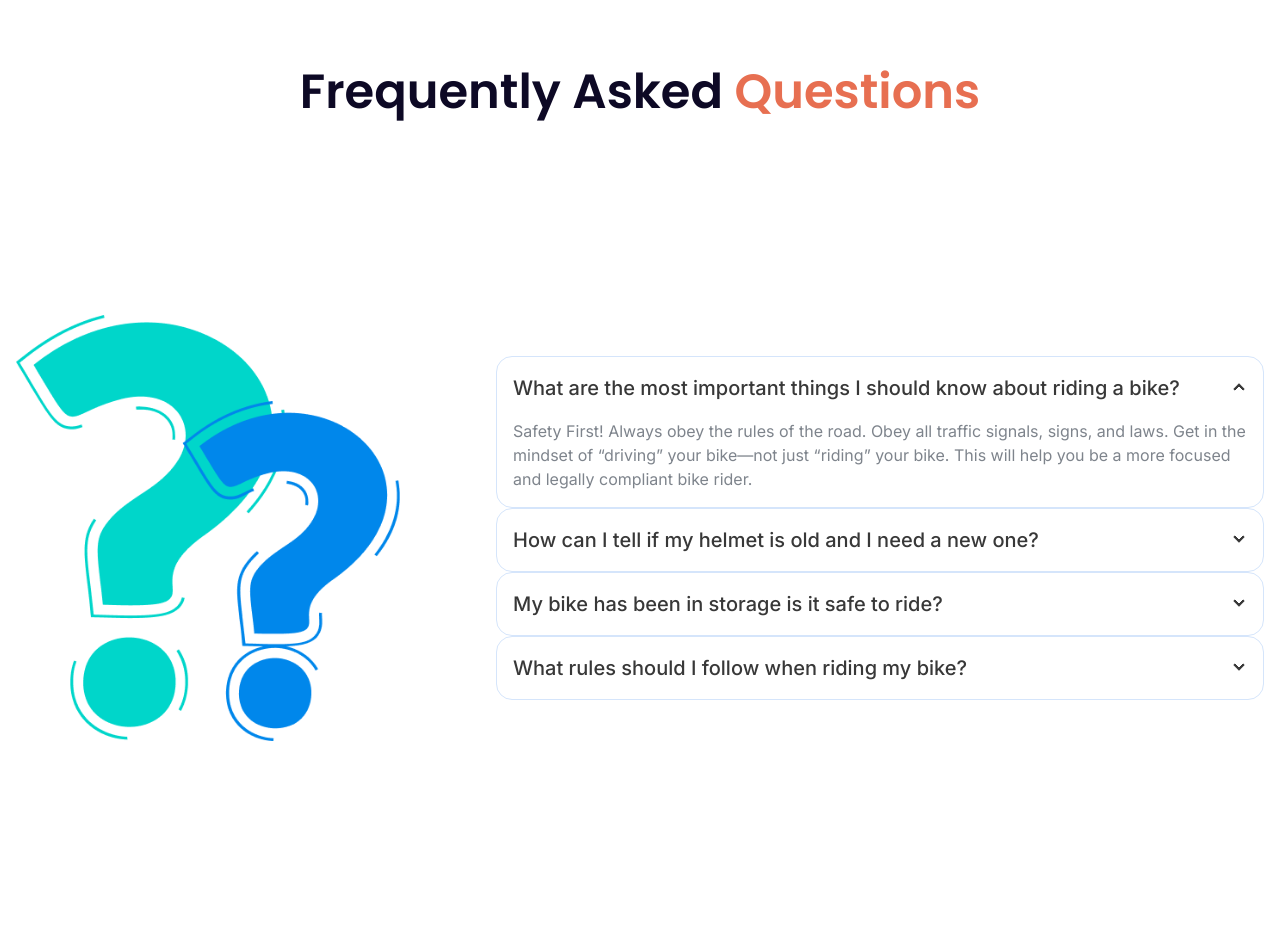
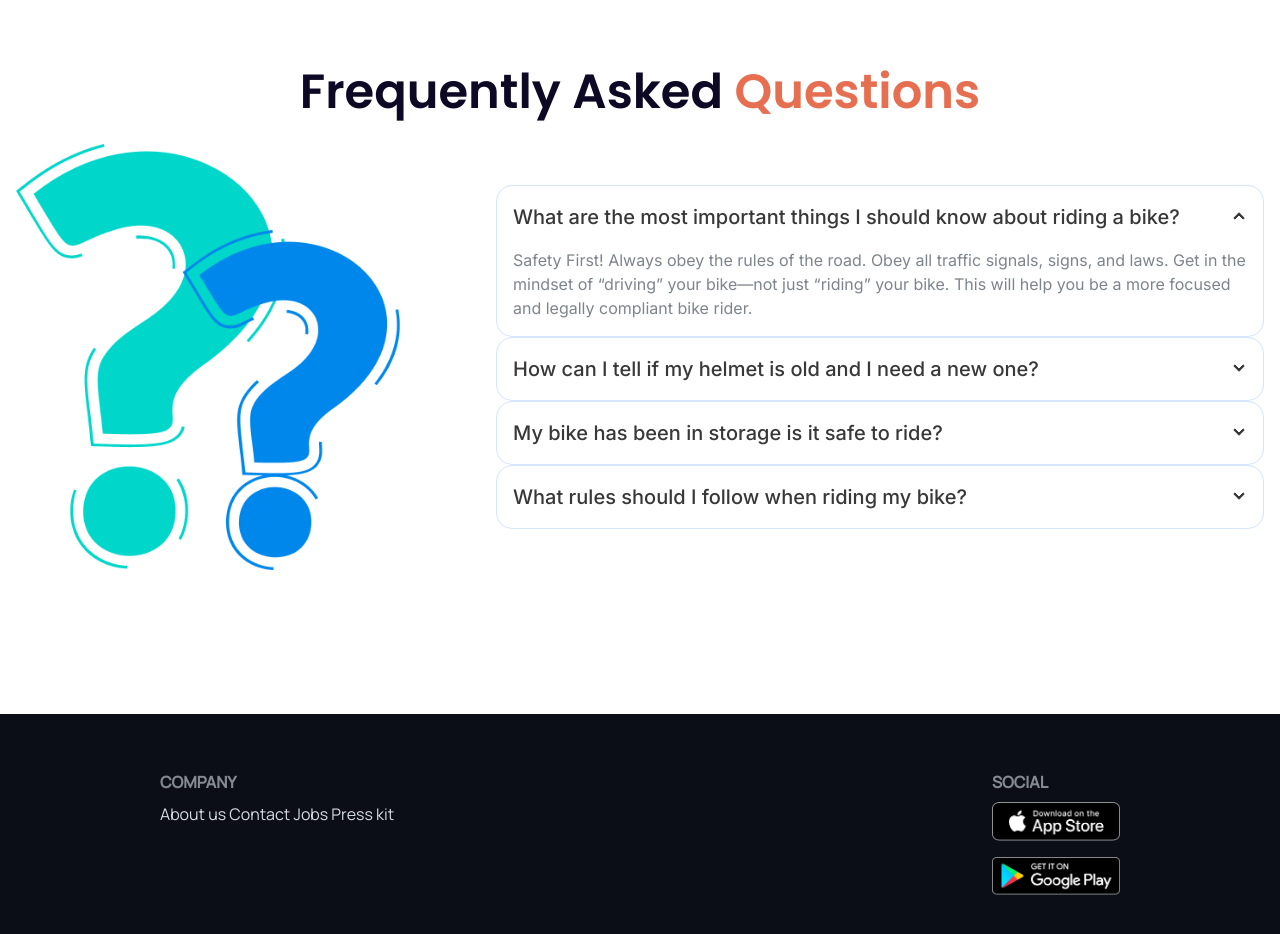
Before and after one commit to shihab4513/biker-zone-website, a plain HTML site: page index.html in a window 1280 px wide. Shown: the part 2160-3094 px from the top of the page. Drawn offline with nearby package versions, Linux system fonts and the light colour scheme.

Commit message:
footer incomplete

```diff
--- a/index.html
+++ b/index.html
@@ -322,7 +322,7 @@
         <section class="font-inter">
             <h3 class="font-poppins text-[3rem] font-semibold text-[#0D0925] text-center">Frequently Asked <span
                     class="text-[#E76F51]">Questions</span></h3>
-            <div class="hero min-h-screen bg-white">
+            <div class="bg-white">
                 <div class="hero-content flex-col lg:flex-row lg:gap-24">
                     <img src="images/others/faq.png" class="w-1/2 lg:max-w-sm rounded-lg" />
                     <div>
@@ -372,8 +372,25 @@
             </div>
         </section>
     </main>
-    <footer class="font-manrope">
+    <footer class="flex justify-between px-40 pt-14 pb-20 bg-[#0B0D17] text-neutral-content font-manrope mt-32">
+        <aside>
 
+            <nav>
+                <header class="footer-title">Company</header>
+                <a class="link link-hover">About us</a>
+                <a class="link link-hover">Contact</a>
+                <a class="link link-hover">Jobs</a>
+                <a class="link link-hover">Press kit</a>
+              </nav>
+        </aside>
+        <nav>
+            <header class="footer-title">Social</header>
+            <div class="grid grid-cols-1 gap-4">
+                <a><img class="w-32" src="images/others/ios.png" alt=""></a>
+                <a><img class="w-32" src="images/others/android.png" alt=""></a>
+
+            </div>
+        </nav>
     </footer>
 </body>
 
```
